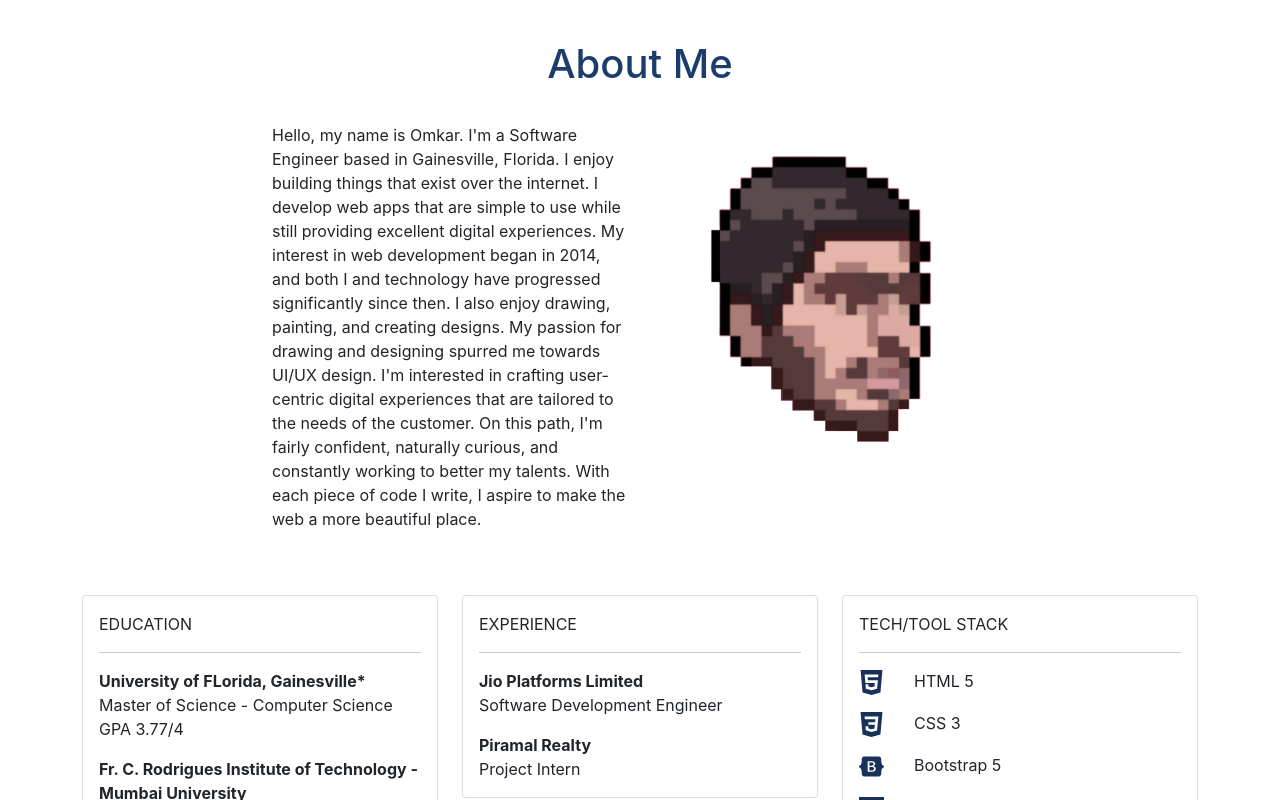
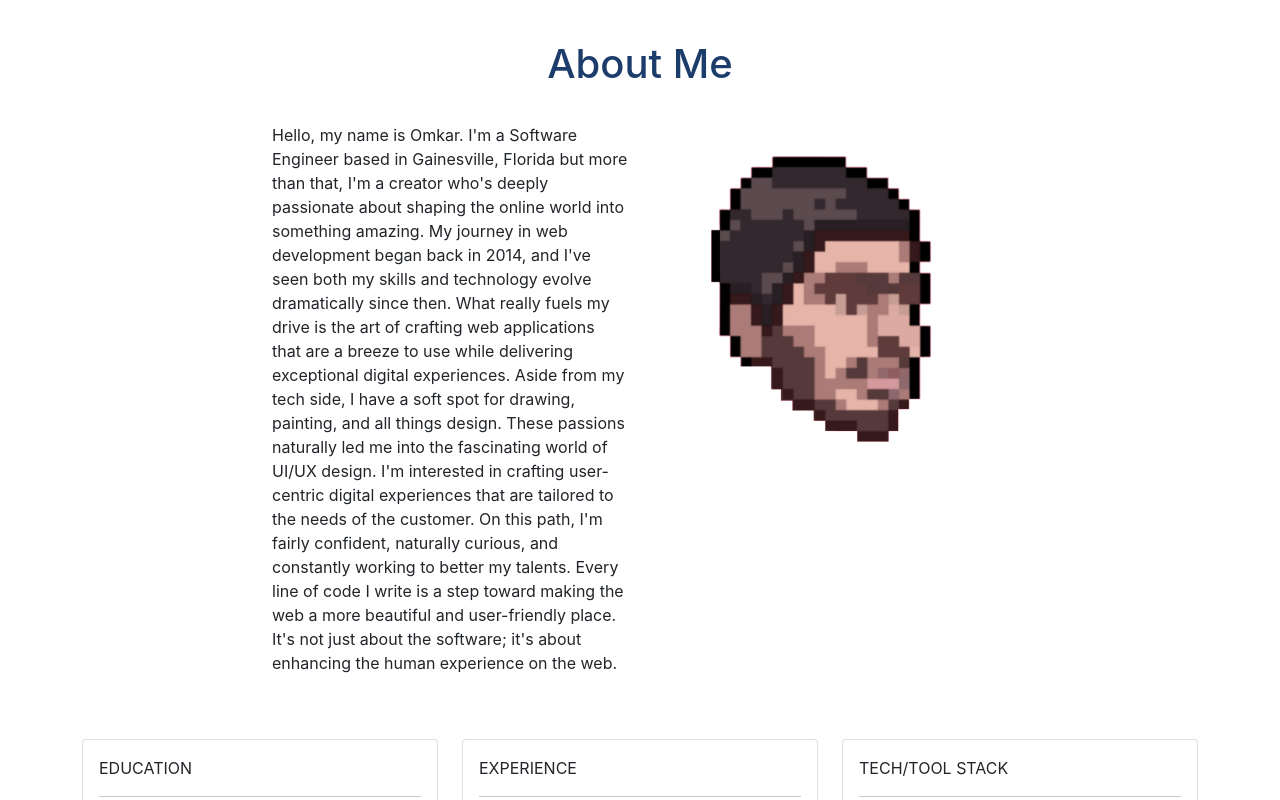
Before and after one commit to omcar04/omcar_parab, a React (Create React App) app: page / in a window 1280 px wide. Shown: the part 740-1540 px from the top of the page. Built offline with nearby package versions, Linux system fonts and the light colour scheme.

Commit message:
Update08/20

```diff
--- a/src/components/About.js
+++ b/src/components/About.js
@@ -28,18 +28,22 @@ const About = ({ aboutRef }) => {
             <Col xs={12} lg={4}>
               <p>
                 Hello, my name is Omkar. I'm a Software Engineer based in
-                Gainesville, Florida. I enjoy building things that exist over
-                the internet. I develop web apps that are simple to use while
-                still providing excellent digital experiences. My interest in
-                web development began in 2014, and both I and technology have
-                progressed significantly since then. I also enjoy drawing,
-                painting, and creating designs. My passion for drawing and
-                designing spurred me towards UI/UX design. I'm interested in
-                crafting user-centric digital experiences that are tailored to
-                the needs of the customer. On this path, I'm fairly confident,
-                naturally curious, and constantly working to better my talents.
-                With each piece of code I write, I aspire to make the web a more
-                beautiful place.
+                Gainesville, Florida but more than that, I'm a creator who's
+                deeply passionate about shaping the online world into something
+                amazing. My journey in web development began back in 2014, and
+                I've seen both my skills and technology evolve dramatically
+                since then. What really fuels my drive is the art of crafting
+                web applications that are a breeze to use while delivering
+                exceptional digital experiences. Aside from my tech side, I have
+                a soft spot for drawing, painting, and all things design. These
+                passions naturally led me into the fascinating world of UI/UX
+                design. I'm interested in crafting user-centric digital
+                experiences that are tailored to the needs of the customer. On
+                this path, I'm fairly confident, naturally curious, and
+                constantly working to better my talents. Every line of code I
+                write is a step toward making the web a more beautiful and
+                user-friendly place. It's not just about the software; it's
+                about enhancing the human experience on the web.
               </p>
             </Col>
             <Col xs={12} lg={4}>
@@ -61,7 +65,7 @@ const About = ({ aboutRef }) => {
                     <br />
                     Master of Science - Computer Science
                     <br />
-                    GPA 3.77/4
+                    GPA 3.55/4
                   </Card.Text>
                   <Card.Text>
                     <b>
@@ -93,6 +97,11 @@ const About = ({ aboutRef }) => {
                 <Card.Body>
                   <Card.Text>
                     {/* <GiSuitcase className="icons" /> */}EXPERIENCE<hr></hr>
+                  </Card.Text>
+                  <Card.Text>
+                    <b>NBCUniversal - NBC Sports Next*</b>
+                    <br />
+                    Software Engineer Intern
                   </Card.Text>
                   <Card.Text>
                     <b>Jio Platforms Limited</b>
```
